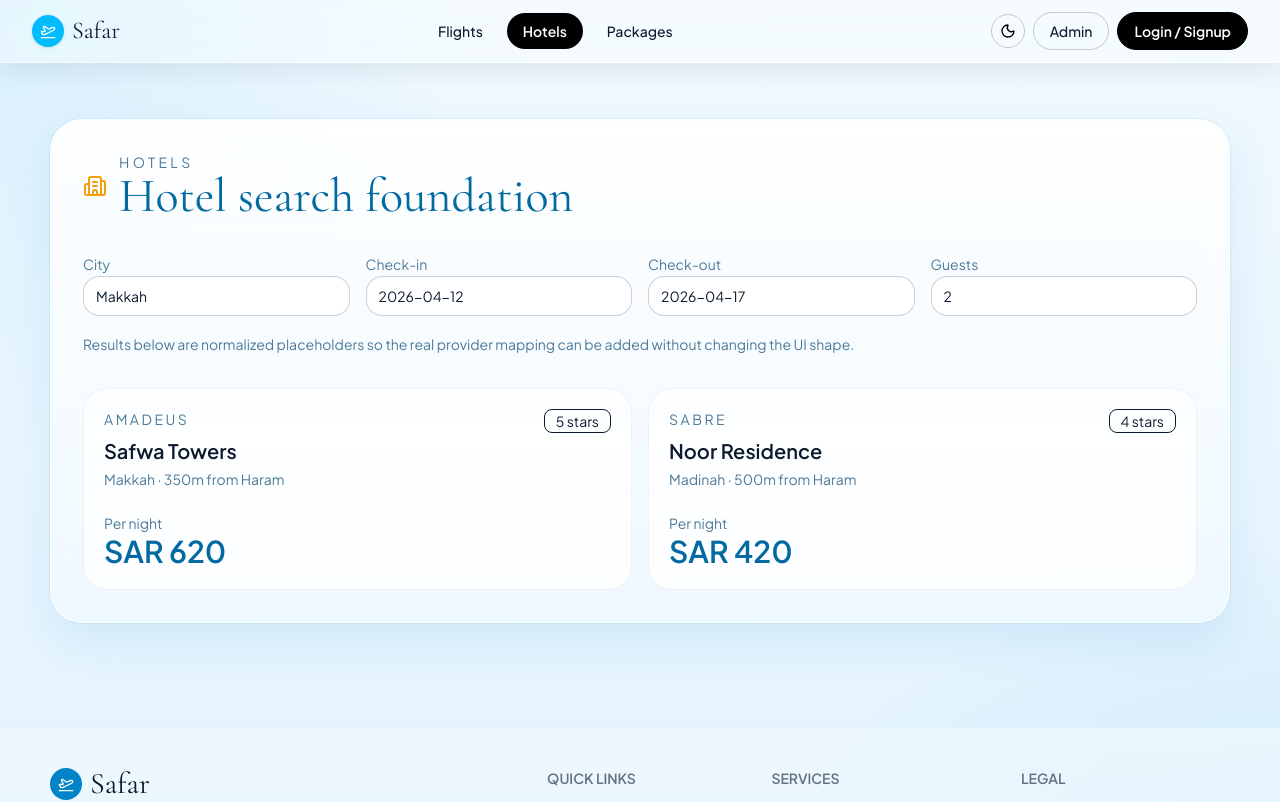
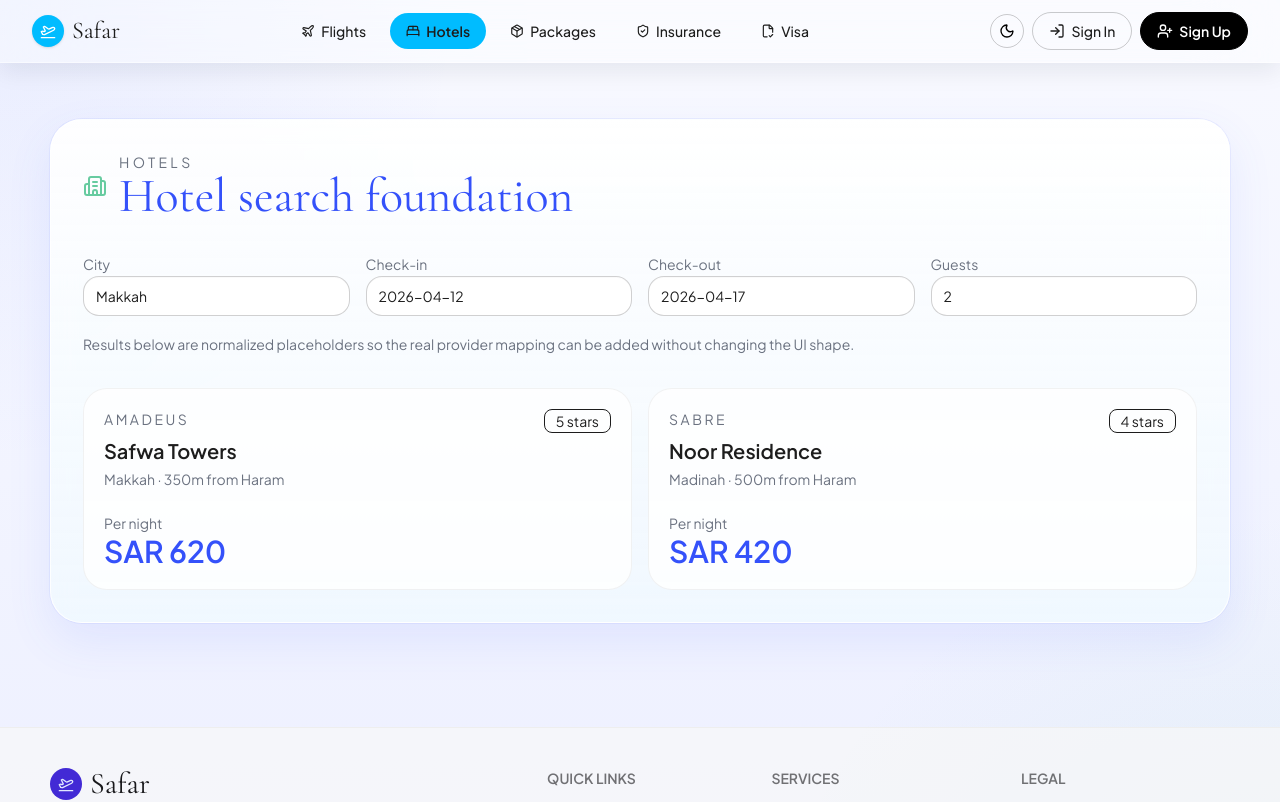
Before and after one commit to Muhammad-Nabeel/travel-app, a Next.js app: page /hotels in a window 1280 px wide. Shown: the top 802 px of the page. Built offline with nearby package versions, Linux system fonts and the light colour scheme.

Commit message:
Added home features
- Slider loading skeleton
- header menu updated

```diff
--- a/src/app/flights/page.tsx
+++ b/src/app/flights/page.tsx
@@ -1,7 +1,23 @@
 import { FlightsResultsPanel } from "@/components/features/flights/flights-results-panel";
+import { ActivitiesSlider } from "@/components/features/home/activities-slider";
+import { BlogSlider } from "@/components/features/home/blog-slider";
+import { DestinationsSlider } from "@/components/features/home/destinations-slider";
 import { FlightSearchEngine } from "@/components/features/home/flight-search/flight-search";
+import { CustomerSupport } from "@/components/shared/customer-support";
 import { getAirportDisplay } from "@/lib/aviation-reference";
 import { searchFlights } from "@/lib/flights/search-service";
+
+function HomeLayout() {
+  return (
+    <main className="flex-1">
+      <FlightSearchEngine />
+      <CustomerSupport />
+      <DestinationsSlider />
+      <ActivitiesSlider />
+      <BlogSlider />
+    </main>
+  );
+}
 
 type FlightsPageProps = {
   searchParams?: Promise<{
@@ -20,6 +36,16 @@ type FlightsPageProps = {
 
 export default async function FlightsPage({ searchParams }: FlightsPageProps) {
   const resolvedSearchParams = (await searchParams) ?? {};
+
+  // No search yet — render the same layout as the home page
+  if (
+    !resolvedSearchParams.origin ||
+    !resolvedSearchParams.destination ||
+    !resolvedSearchParams.departureDate
+  ) {
+    return <HomeLayout />;
+  }
+
   console.log("[Flights Page] Received searchParams:", resolvedSearchParams);
 
   const result = await searchFlights(resolvedSearchParams);
--- a/src/app/globals.css
+++ b/src/app/globals.css
@@ -1,29 +1,29 @@
 @import "tailwindcss";
 @plugin "daisyui";
 
-/* ── Light theme tokens ─────────────────────────────────── */
+/* ── Light theme tokens (corporate) ────────────────────── */
 :root {
-  --background: #f0f9ff; /* sky-50 */
-  --foreground: #0c1a2e; /* near-black with blue tint */
+  --background: #f8f9ff; /* near-white with blue tint */
+  --foreground: #1d1d1d; /* corporate base-content */
   --card: #ffffff;
-  --muted: #4d7a99; /* muted steel-blue */
-  --brand: #0284c7; /* sky-600 */
-  --brand-strong: #0369a1; /* sky-700 */
-  --accent: #f59e0b; /* amber-400 keep warm contrast */
-  --ring: rgba(2, 132, 199, 0.22);
+  --muted: #6b7280;
+  --brand: #4b6bfb; /* corporate primary */
+  --brand-strong: #3451fa;
+  --accent: #67cba0; /* corporate accent */
+  --ring: rgba(75, 107, 251, 0.22);
 }
 
-/* ── Dark theme tokens ──────────────────────────────────── */
+/* ── Dark theme tokens (business) ──────────────────────── */
 @media (prefers-color-scheme: dark) {
   :root {
-    --background: #0b1622;
-    --foreground: #e0f2fe; /* sky-100 */
-    --card: #112136;
-    --muted: #7ab3ce;
-    --brand: #38bdf8; /* sky-400 */
-    --brand-strong: #7dd3fc; /* sky-300 */
-    --accent: #fbbf24;
-    --ring: rgba(56, 189, 248, 0.25);
+    --background: #1d232a; /* business base-100 */
+    --foreground: #a6adbb; /* business base-content */
+    --card: #191e24;
+    --muted: #6b7280;
+    --brand: #1c4f82; /* business primary */
+    --brand-strong: #1a4270;
+    --accent: #67cba0;
+    --ring: rgba(28, 79, 130, 0.3);
   }
 }
 
@@ -37,54 +37,6 @@
   --color-accent: var(--accent);
   --font-sans: var(--font-plus-jakarta-sans);
   --font-display: var(--font-cormorant-garamond);
-}
-
-/* ── DaisyUI light theme ────────────────────────────────── */
-@plugin "daisyui/theme" {
-  name: "safar";
-  default: true;
-  prefersdark: false;
-  color-scheme: light;
-  --color-base-100: #ffffff;
-  --color-base-200: #f0f9ff; /* sky-50 */
-  --color-base-300: #e0f2fe; /* sky-100 */
-  --color-base-content: #0c1a2e;
-  --color-primary: #0284c7; /* sky-600 */
-  --color-primary-content: #ffffff;
-  --color-secondary: #0ea5e9; /* sky-500 — lighter sky for secondary */
-  --color-secondary-content: #ffffff;
-  --color-accent: #f59e0b; /* amber warmth */
-  --color-accent-content: #1c0a00;
-  --color-neutral: #0f172a;
-  --color-neutral-content: #f0f9ff;
-  --color-info: #0369a1;
-  --color-success: #15803d;
-  --color-warning: #ca8a04;
-  --color-error: #dc2626;
-}
-
-/* ── DaisyUI dark theme ─────────────────────────────────── */
-@plugin "daisyui/theme" {
-  name: "safar-dark";
-  default: false;
-  prefersdark: true;
-  color-scheme: dark;
-  --color-base-100: #0b1622;
-  --color-base-200: #0f2032;
-  --color-base-300: #162a40;
-  --color-base-content: #e0f2fe;
-  --color-primary: #38bdf8; /* sky-400 */
-  --color-primary-content: #0b1622;
-  --color-secondary: #7dd3fc; /* sky-300 */
-  --color-secondary-content: #0b1622;
-  --color-accent: #fbbf24;
-  --color-accent-content: #1c0a00;
-  --color-neutral: #e0f2fe;
-  --color-neutral-content: #0b1622;
-  --color-info: #38bdf8;
-  --color-success: #4ade80;
-  --color-warning: #fbbf24;
-  --color-error: #f87171;
 }
 
 * {
@@ -102,35 +54,35 @@ body {
   background-image:
     radial-gradient(
       circle at top left,
-      rgba(14, 165, 233, 0.1),
-      /* sky-500 tint */ transparent 28%
+      rgba(75, 107, 251, 0.08),
+      /* corporate primary tint */ transparent 28%
     ),
     radial-gradient(
       circle at bottom right,
-      rgba(2, 132, 199, 0.12),
-      /* sky-600 tint */ transparent 32%
+      rgba(103, 203, 160, 0.1),
+      /* corporate accent tint */ transparent 32%
     ),
     linear-gradient(
       180deg,
-      rgba(240, 249, 255, 0.97) 0%,
-      /* sky-50 */ rgba(224, 242, 254, 1) 100% /* sky-100 */
+      rgba(248, 249, 255, 0.97) 0%,
+      rgba(235, 238, 255, 1) 100%
     );
 }
 
-[data-theme="safar-dark"] body,
-[data-theme="safar-dark"] {
+[data-theme="business"] body,
+[data-theme="business"] {
   background-image:
     radial-gradient(
       circle at top left,
-      rgba(56, 189, 248, 0.08),
+      rgba(28, 79, 130, 0.15),
       transparent 28%
     ),
     radial-gradient(
       circle at bottom right,
-      rgba(14, 165, 233, 0.1),
+      rgba(103, 203, 160, 0.08),
       transparent 32%
     ),
-    linear-gradient(180deg, rgba(11, 22, 34, 0.99) 0%, rgba(15, 32, 50, 1) 100%);
+    linear-gradient(180deg, rgba(29, 35, 42, 0.99) 0%, rgba(25, 30, 36, 1) 100%);
 }
 
 a {
@@ -158,15 +110,15 @@ a {
 
 .hero-grid {
   background-image:
-    linear-gradient(rgba(2, 132, 199, 0.08) 1px, transparent 1px),
-    linear-gradient(90deg, rgba(2, 132, 199, 0.08) 1px, transparent 1px);
+    linear-gradient(rgba(75, 107, 251, 0.08) 1px, transparent 1px),
+    linear-gradient(90deg, rgba(75, 107, 251, 0.08) 1px, transparent 1px);
   background-size: 42px 42px;
 }
 
 .ring-soft {
   box-shadow:
-    0 0 0 1px rgba(2, 132, 199, 0.08),
-    0 18px 45px rgba(2, 132, 199, 0.1);
+    0 0 0 1px rgba(75, 107, 251, 0.08),
+    0 18px 45px rgba(75, 107, 251, 0.1);
 }
 
 .destination-tile {
--- a/src/app/layout.tsx
+++ b/src/app/layout.tsx
@@ -31,6 +31,7 @@ export default function RootLayout({
   return (
     <html
       lang="en"
+      data-theme="corporate"
       className={`${plusJakartaSans.variable} ${cormorantGaramond.variable} h-full antialiased`}
     >
       <body className="min-h-full flex flex-col">
--- a/src/app/navbar.tsx
+++ b/src/app/navbar.tsx
@@ -3,12 +3,25 @@
 import Link from "next/link";
 import { useEffect, useState } from "react";
 import { usePathname } from "next/navigation";
-import { Moon, PlaneTakeoff, Sun } from "lucide-react";
+import {
+  BedDouble,
+  FileCheck2,
+  LogIn,
+  Moon,
+  Package,
+  Plane,
+  PlaneTakeoff,
+  ShieldCheck,
+  Sun,
+  UserPlus,
+} from "lucide-react";
 
 const links = [
-  { href: "/flights", label: "Flights" },
-  { href: "/hotels", label: "Hotels" },
-  { href: "/umrah-packages", label: "Packages" },
+  { href: "/flights", label: "Flights", icon: Plane },
+  { href: "/hotels", label: "Hotels", icon: BedDouble },
+  { href: "/umrah-packages", label: "Packages", icon: Package },
+  { href: "/insurance", label: "Insurance", icon: ShieldCheck },
+  { href: "/visa", label: "Visa", icon: FileCheck2 },
 ];
 
 const NavBar = () => {
@@ -26,7 +39,7 @@ const NavBar = () => {
   useEffect(() => {
     document.documentElement.setAttribute(
       "data-theme",
-      dark ? "safar-dark" : "safar",
+      dark ? "business" : "corporate",
     );
   }, [dark]);
 
@@ -52,19 +65,21 @@ const NavBar = () => {
         </Link>
 
         <div className="hidden items-center gap-2 md:flex">
-          {links.map((item) => {
-            const active = pathname === item.href;
+          {links.map(({ href, label, icon: Icon }) => {
+            const active =
+              pathname === href || (href === "/flights" && pathname === "/");
             return (
               <Link
-                key={item.href}
-                href={item.href}
+                key={href}
+                href={href}
                 className={
                   active
-                    ? "rounded-full bg-black px-4 py-2 text-sm font-semibold text-white! transition hover:bg-black/90 hover:text-white!"
-                    : "rounded-full px-4 py-2 text-sm font-medium text-black/80 transition hover:bg-black/10 hover:text-black"
+                    ? "flex items-center gap-1.5 rounded-full bg-sky-400 px-4 py-2 text-sm font-semibold text-white transition hover:opacity-90"
+                    : "flex items-center gap-1.5 rounded-full px-4 py-2 text-sm font-medium text-white/80 transition hover:bg-black/10 hover:text-black"
                 }
               >
-                {item.label}
+                <Icon className="size-3.5" />
+                {label}
               </Link>
             );
           })}
@@ -82,16 +97,18 @@ const NavBar = () => {
           </button>
 
           <Link
-            href="/admin"
-            className="rounded-full border border-black/20 px-4 py-2 text-sm font-medium text-black transition hover:bg-black/5"
+            href="/signin"
+            className="flex items-center gap-1.5 rounded-full border border-black/20 px-4 py-2 text-sm font-medium text-black transition hover:bg-black/5"
           >
-            Admin
+            <LogIn className="size-4" />
+            Sign In
           </Link>
           <Link
-            href="/admin"
-            className="rounded-full border border-black bg-black px-4 py-2 text-sm font-semibold text-white! transition hover:bg-black/85 hover:text-white!"
+            href="/signup"
+            className="flex items-center gap-1.5 rounded-full border border-black bg-black px-4 py-2 text-sm font-semibold text-white! transition hover:bg-black/85 hover:text-white!"
           >
-            Login / Signup
+            <UserPlus className="size-4" />
+            Sign Up
           </Link>
         </div>
       </nav>
--- a/src/app/page.tsx
+++ b/src/app/page.tsx
@@ -9,13 +9,13 @@ export default function Home() {
     <main className="flex-1">
       <FlightSearchEngine />
 
+      <CustomerSupport />
+
       <DestinationsSlider />
 
       <ActivitiesSlider />
 
       <BlogSlider />
-
-      <CustomerSupport />
     </main>
   );
 }
```
Also changed, not shown: src/components/features/home/activities-slider.tsx (+47 -1 lines), src/components/features/home/blog-slider.tsx (+46 -1 lines), src/components/features/home/destinations-slider.tsx (+32 -1 lines).
